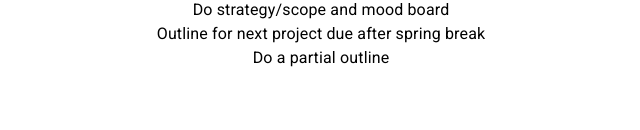
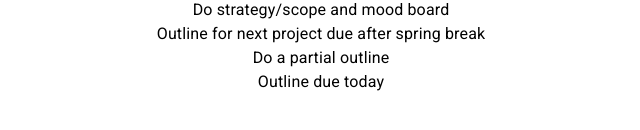
Before and after one commit to jsoomie/school-notebook, a React (Create React App) app: page /art in a window 1280 px wide. Shown: the part 302-432 px from the top of the page, without its empty margins (319-959 px from the left). Built offline with nearby package versions, Linux system fonts and the light colour scheme.

Commit message:
chore: update art

```diff
--- a/src/pages/Art/Art.tsx
+++ b/src/pages/Art/Art.tsx
@@ -26,6 +26,7 @@ export const Art = () => {
         Outline for next project due after spring break
       </Typography>
       <Typography variant="body1">Do a partial outline</Typography>
+      <Typography variant="body1">Outline due today</Typography>
     </Box>
   );
 };
```
